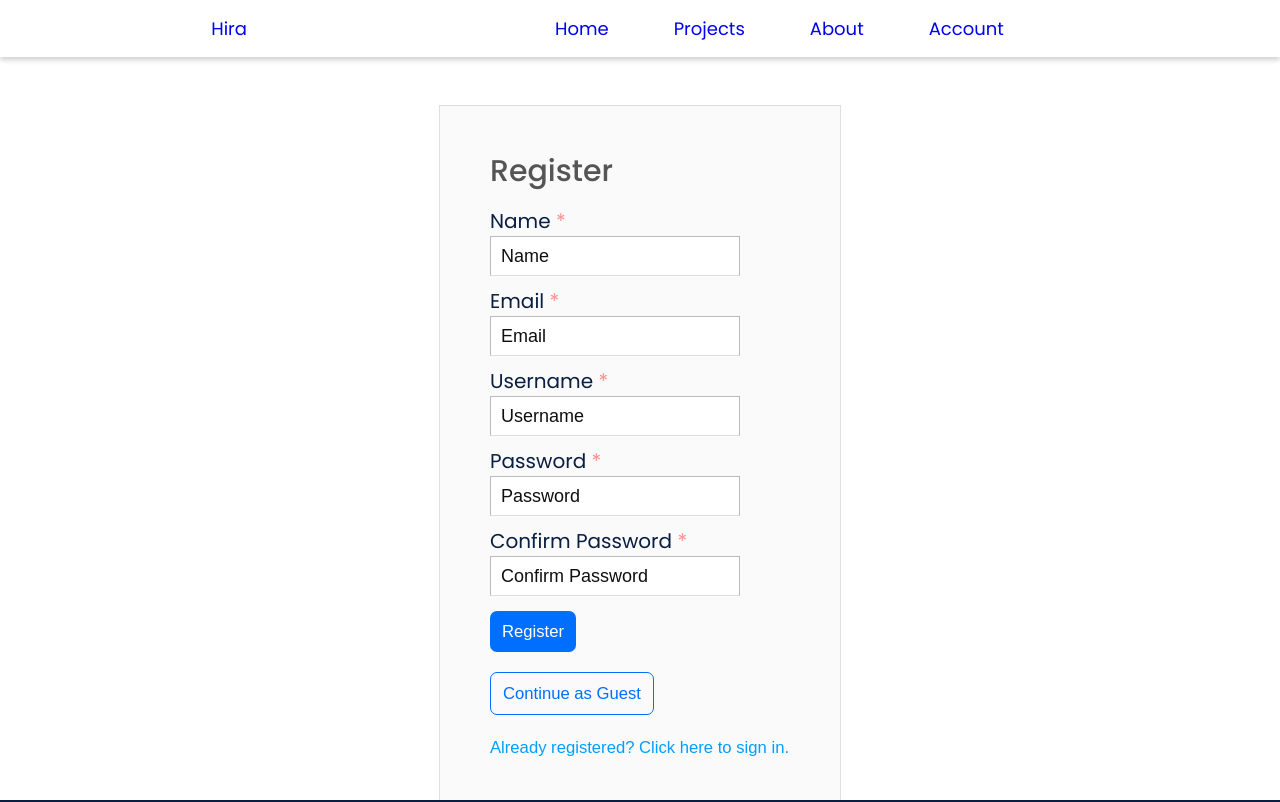
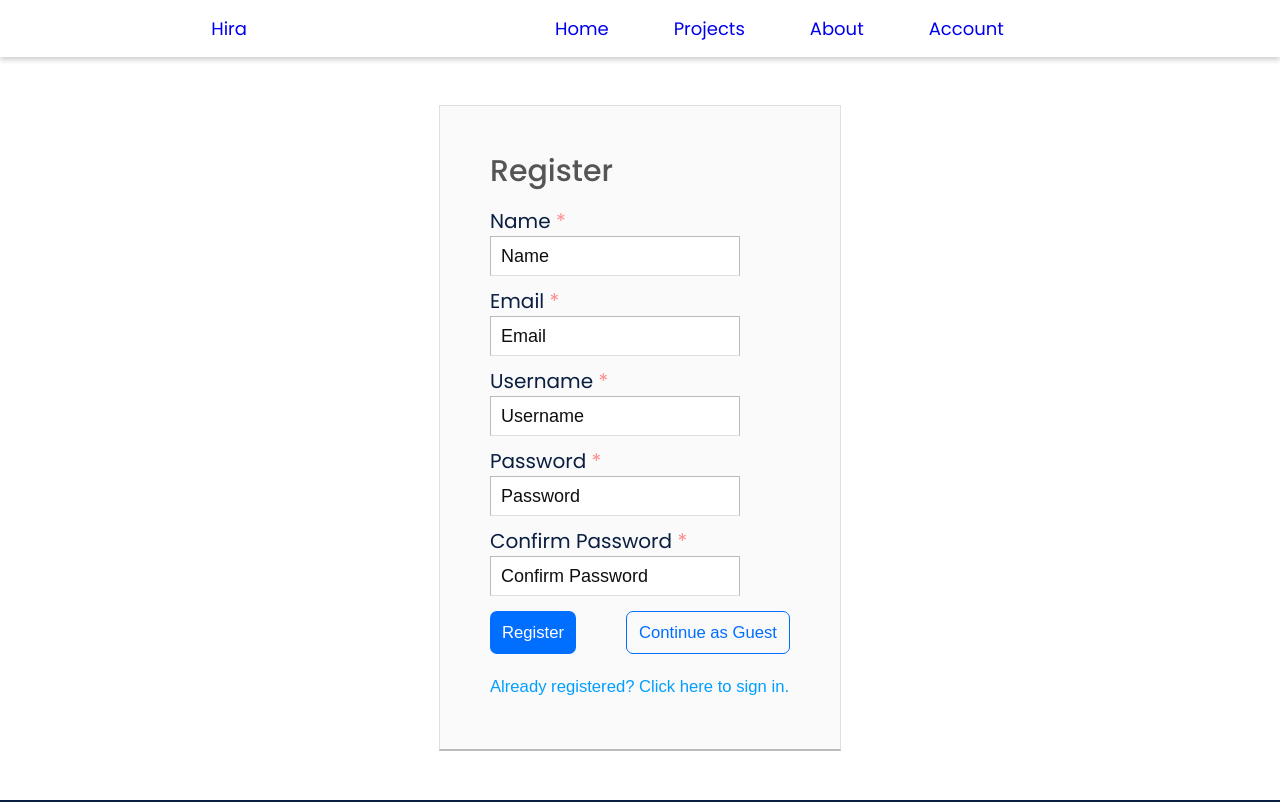
Before and after one commit to CodeAlanSanchez/project-manager-cra, a React (Create React App) app: page /account in a window 1280 px wide. Shown: the top 802 px of the page. Built offline with nearby package versions, Linux system fonts and the light colour scheme.

Commit message:
Adjust button layout

```diff
--- a/src/styles/components/_form.scss
+++ b/src/styles/components/_form.scss
@@ -11,4 +11,9 @@
     margin-bottom: 25px;
     color: colors.$lightBlack;
   }
+  .actions {
+    display: flex;
+    flex-flow: row wrap;
+    justify-content: space-between;
+  }
 }
```
